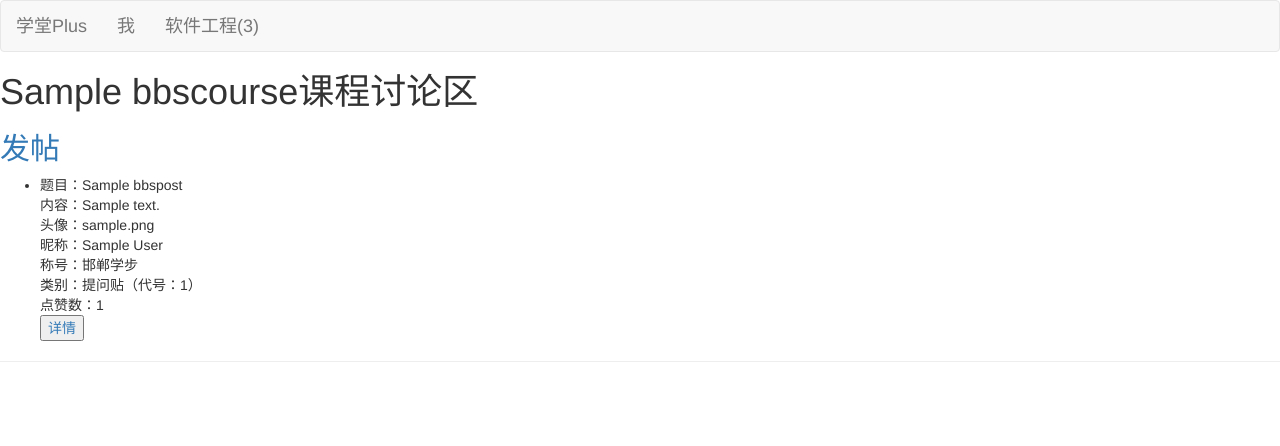
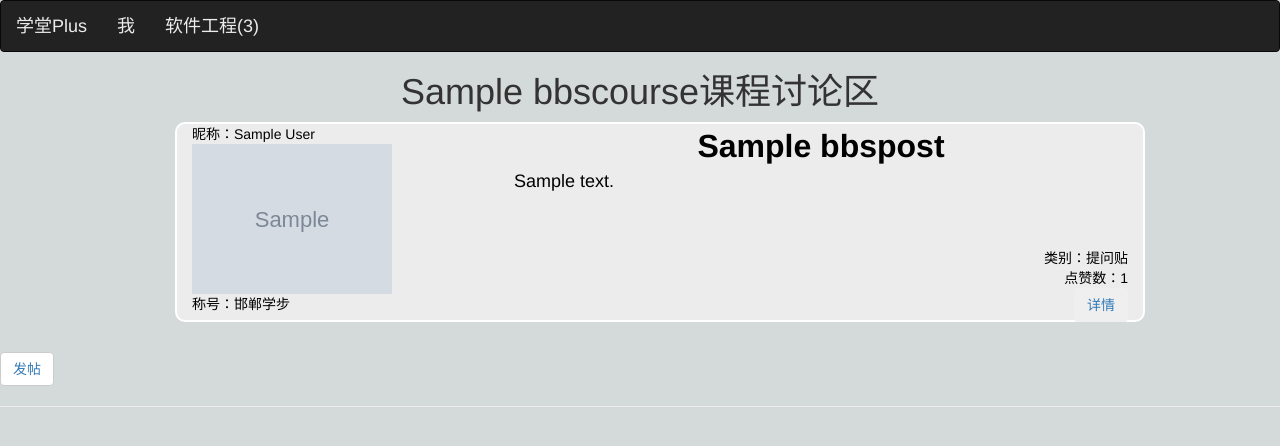
Before and after one commit to yangsz14/xuetangPlus, a Django app: page /course/1/ in a window 1280 px wide. Shown: the top 446 px of the page. Run offline with Django 3.2, Linux system fonts and the light colour scheme; a user stored in the database is signed in; tables that the repository leaves empty hold one stand-in row (values such as "Sample post"); grey boxes marked "Sample" are stand-in pictures; some libraries are stand-ins or nearby versions.

Commit message:
前端暂存

```diff
--- /dev/null
+++ b/static/style.css
@@ -0,0 +1,68 @@
+.navbar-inner {
+  background-color: #000;
+}
+.navbar-header
+.navbar-brand{
+    color: rgb(236, 236, 236);
+}
+
+body{
+    background-color: rgba(118, 136, 136, 0.31);;
+}
+
+.container{
+    height: 200px;
+    width: 1000px;
+}
+
+#product div{
+    color: rgb(0,0,0);
+}
+
+.item{
+    height: 100%;
+}
+
+.row{
+    width: 100%;
+    height: 100%;
+    display: block;
+    margin: 0;
+    height: 100%;
+    border:2px solid rgb(255, 255, 255);
+    border-radius: 10px;
+    background: rgb(236, 236, 236);
+}
+
+#product .image{
+    width: 200px;
+}
+
+#product {
+    width: 100%;
+    height: 100%;
+}
+
+
+#product .name{
+    font-weight: bold;
+    text-align:center;
+    font-size: 32px;
+}
+
+#product .content{
+    height: 40%;
+    font-size: 18px;
+}
+
+h1{
+    text-align:center;
+}
+
+#product .good{
+    text-align:right;
+}
+
+#product .cat{
+    text-align:right;
+}
--- a/web/templates/base.html
+++ b/web/templates/base.html
@@ -4,18 +4,19 @@
 <html lang="en">
 
 <head>
-    <link rel="stylesheet" href="{{ STATIC_URL }}style.css" />
-    <link rel="stylesheet" type="text/css" href="{% static "fantongbbs/index1.css" %}"/>
+
     <link href="http://apps.bdimg.com/libs/bootstrap/3.3.0/css/bootstrap.min.css" rel="stylesheet">
+
     <script src="http://apps.bdimg.com/libs/jquery/2.0.0/jquery.min.js"></script>
     <script src="http://apps.bdimg.com/libs/bootstrap/3.3.0/js/bootstrap.min.js"></script>
+    <link rel="stylesheet" href="{{BASE_DIR}}/static/style.css" />
     <title>{% block title %}User test{% endblock %}</title>
 </head>
 
 <body>
     <div id="header">
     {% block header %}
-    <nav class="navbar navbar-default" role="navigation">
+    <nav class="navbar navbar-inverse" role="navigation">
         <div class="navbar-header">
             <a class="navbar-brand" href="{%url 'index'%}">学堂Plus</a>
         </div>
--- a/web/templates/web/course_bbs_list.html
+++ b/web/templates/web/course_bbs_list.html
@@ -4,30 +4,43 @@
 {% block content %}
 
     <h1>{{ course.C_Name }}课程讨论区</h1>
-    <h2><a href="/post/{{ course.id }}">发帖</a></h2>
 <ul>
+<div class="container">
 {% for post in posts %}
-    <li>
-        <div>题目：{{ post.P_Title }}</div>
-        <div>内容：{{ post.P_Content}}</div>
-        <div>头像：{{ post.P_User.U_Image}}</div>
-        <div>昵称：{{ post.P_User.U_name}}</div>
-        <div>称号：邯郸学步</div>
 
-        {% if post.P_Type == 0 %}
-            <div>类别：普通贴（代号：{{ post.P_Type}}）</div>
-        {% elif post.P_Type == 1%}
-            <div>类别：提问贴（代号：{{ post.P_Type}}）</div>
-        {% elif post.P_Type == 2%}
-            <div>类别：笔记贴（代号：{{ post.P_Type}}）</div>
-        {% endif %}
+    <div class="row">
+        <div class="col-xs-4 item">
+        <div id="product">
+            <div>昵称：{{ post.P_User.U_name}}</div>
+            <div>
+            <img class="image" src="{{BASE_DIR}}/media/{{post.P_User.U_Image}}"/>
+            </div>
+            <div>称号：邯郸学步</div>
+        </div>
+        </div>
+        <div class="col-xs-8 item">
+        <div id="product">
+            <div class="name">{{ post.P_Title }}</div>
+            <div class="content">{{ post.P_Content}}</div>
+            {% if post.P_Type == 0 %}
+                <div class="cat">类别：普通贴</div>
+            {% elif post.P_Type == 1%}
+                <div class="cat">类别：提问贴</div>
+            {% elif post.P_Type == 2%}
+                <div class="cat">类别：笔记贴</div>
+            {% endif %}
 
-        <div>点赞数：{{ post.P_LikeNum}}</div>
-        <button><a href="/course/{{ course.id }}/post/{{ post.id }}">详情</a></button>
-    </li>
+            <div class="good">点赞数：{{ post.P_LikeNum}}</div>
+            <div class="pull-right">
+            <button class="btn blue"><a href="/course/{{ course.id }}/post/{{ post.id }}">详情</a></button>
+            </div>
+        </div>
+        </div>
+    </div>
 {% empty %}
     <li>抱歉，目前还没有帖子。</li>
 {% endfor %}
+ </div>
 </ul>
-
+<h2 class="btn btn-default blue"><a href="/post/{{ course.id }}">发帖</a></h2>
 {% endblock %}
```
